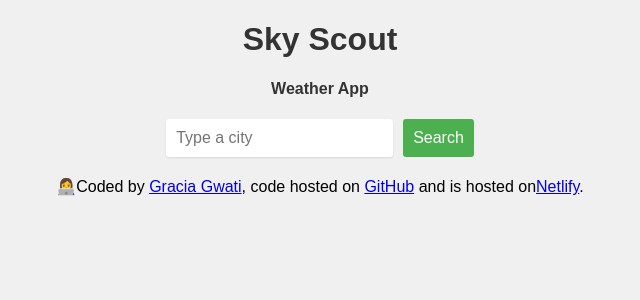
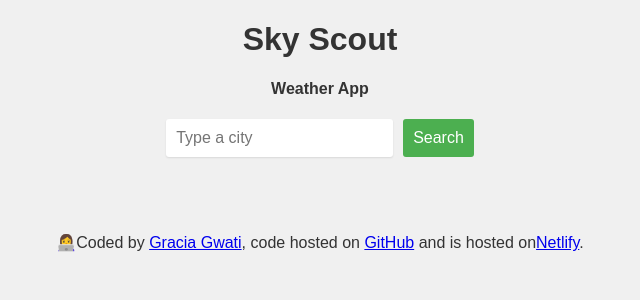
Before and after one commit to Gracia-Gwati/react-search, a React (Create React App) app: page / in a window 1280 px wide. Shown: the top 300 px of the page, without its empty margins (320-960 px from the left). Built offline with nearby package versions, Linux system fonts and the light colour scheme.

Commit message:
Updated footer

```diff
--- a/src/App.css
+++ b/src/App.css
@@ -59,3 +59,11 @@ li {
   font-size: 18px;
   margin: 10px 0;
 }
+
+footer {
+  color: #333;
+  text-align: center;
+  padding: 20px;
+  margin-top: 40px;
+  font-size: 16px;
+}
```
